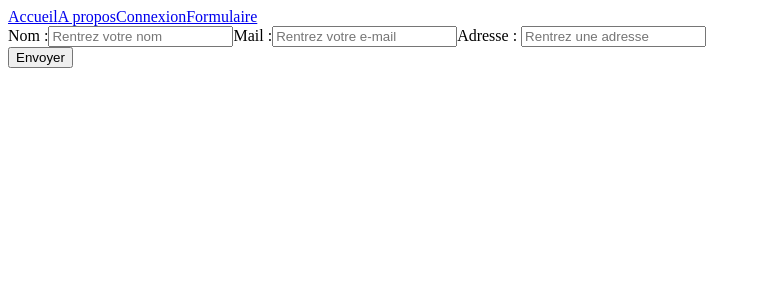
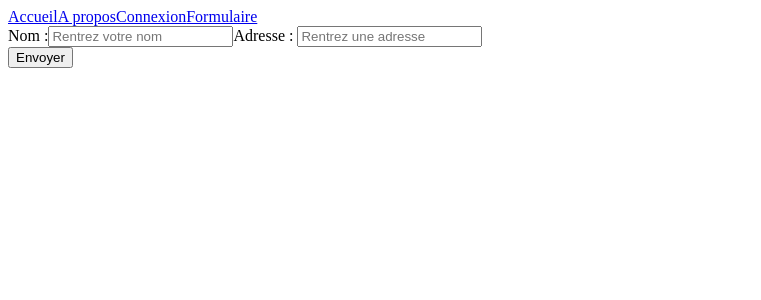
Before and after one commit to Metux-renolib/l2i1-equidistant-place-suggestor, a React (Create React App) app in the folder front/: page /formulaire in a window 1280 px wide. Shown: the top 300 px of the page, without its empty margins (0-761 px from the left). Built offline with nearby package versions, Linux system fonts and the light colour scheme.

Commit message:
simples modifications

```diff
--- a/front/src/components/Formulaire.js
+++ b/front/src/components/Formulaire.js
@@ -4,12 +4,11 @@ import Navigation from './Navigation';
 const  Formulaire = () => {
     const [nom, setNom] = useState('');
     const [adresse, setAdresse] = useState('');
-    const [mail, setMail] = useState('');
     const [msg, setMsg] = useState('')
 
     const affiche = () =>{
         alert(
-        'Nom : ' +nom + ' mail : ' +mail+ ' Adresse : ' +adresse
+        nom + 'a bien été enregistré(e) à cette adresse : '+ adresse
         );
     }
     const handleClick = async () => {
@@ -26,8 +25,6 @@ const  Formulaire = () => {
         <form action="/" method="post">
             <label>Nom :</label>
             <input type='text' onChange={(e) => { setNom(e.target.value);}} placeholder='Rentrez votre nom'/>
-            <label>Mail :</label>
-            <input type='text' onChange={(e) => { setMail(e.target.value);}} placeholder='Rentrez votre e-mail'/>
             <label>Adresse  : </label>
             <input type='text' onChange={(e) => { setAdresse(e.target.value);}} placeholder='Rentrez une adresse'/>
         </form>
--- a/front/src/pages/Home.js
+++ b/front/src/pages/Home.js
@@ -1,7 +1,5 @@
 import {React, useState} from 'react';
 import Navigation from '../components/Navigation';
-
-
 
 const Home = () => {
   const [msg, setMsg] = useState('')
```
